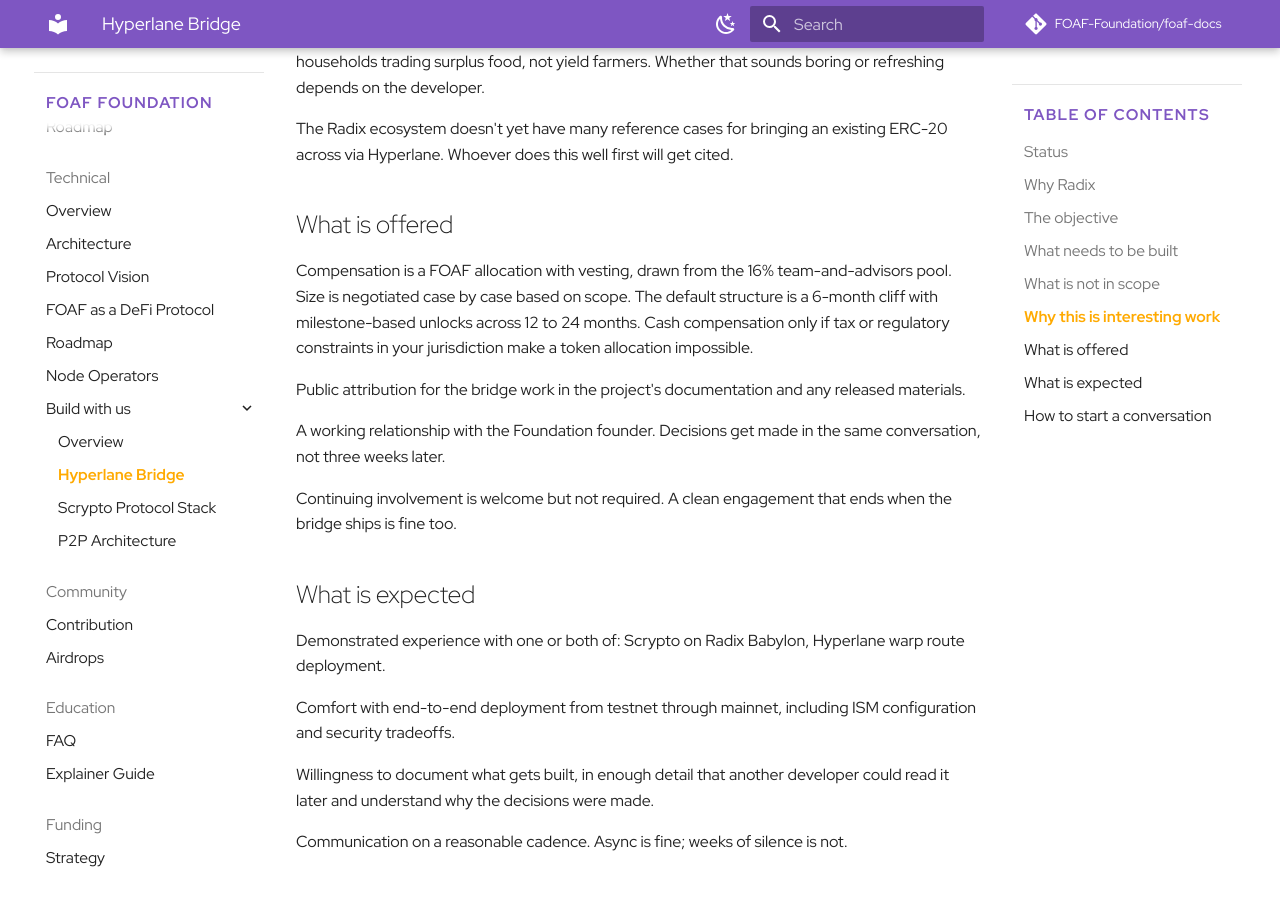
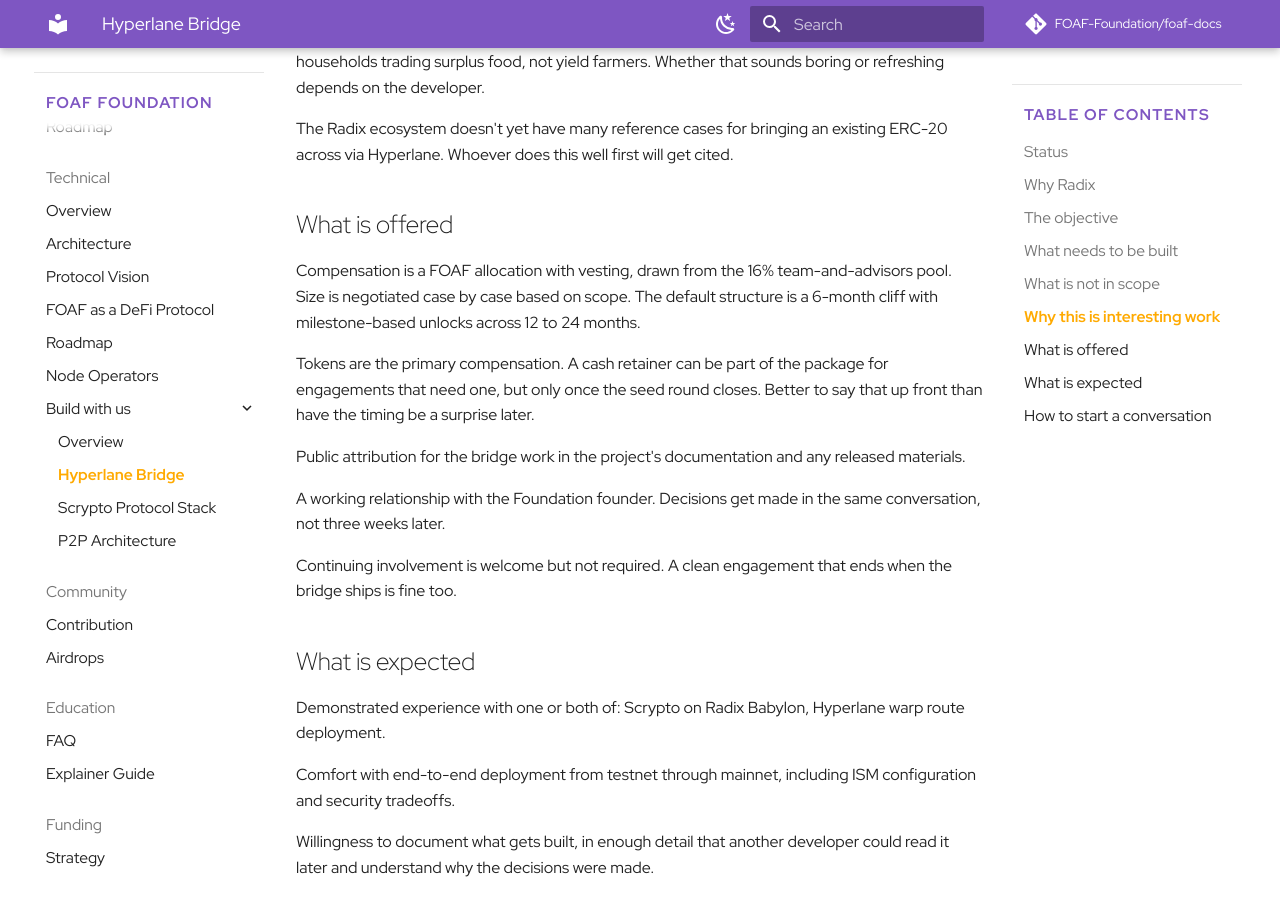
Before and after one commit to rheos/foaf-docs, an MkDocs documentation site: the page built from docs/technical/radix-bridge.md, in a window 1280 px wide and 900 px high, scrolled down 2649 px. Built offline with MkDocs 1.6.1 and Material for MkDocs 9.7.7, drawn with Linux system fonts in a browser that asks for light colours; comment, search, counter and statistics services are not loaded.

Commit message:
Update compensation details in technical documentation
- Revised compensation descriptions across multiple documents to clarify that tokens are the primary form of compensation, with cash retainers available only after the seed round closes.
- Ensured consistency in language and structure regarding compensation terms in the "Build with Us," "P2P Architecture," "Radix Bridge," and "Scrypto Protocol" sections.

These changes aim to enhance clarity and set clear expectations for contributors regarding compensation structures.

```diff
--- a/docs/technical/radix-bridge.md
+++ b/docs/technical/radix-bridge.md
@@ -62,7 +62,9 @@ The Radix ecosystem doesn't yet have many reference cases for bringing an existi
 
 ## What is offered
 
-Compensation is a FOAF allocation with vesting, drawn from the 16% team-and-advisors pool. Size is negotiated case by case based on scope. The default structure is a 6-month cliff with milestone-based unlocks across 12 to 24 months. Cash compensation only if tax or regulatory constraints in your jurisdiction make a token allocation impossible.
+Compensation is a FOAF allocation with vesting, drawn from the 16% team-and-advisors pool. Size is negotiated case by case based on scope. The default structure is a 6-month cliff with milestone-based unlocks across 12 to 24 months.
+
+Tokens are the primary compensation. A cash retainer can be part of the package for engagements that need one, but only once the seed round closes. Better to say that up front than have the timing be a surprise later.
 
 Public attribution for the bridge work in the project's documentation and any released materials.
 
```
Also changed, not shown: docs/technical/build-with-us.md (+1 -1 lines), docs/technical/p2p-architecture.md (+3 -1 lines), docs/technical/scrypto-protocol.md (+3 -1 lines).
